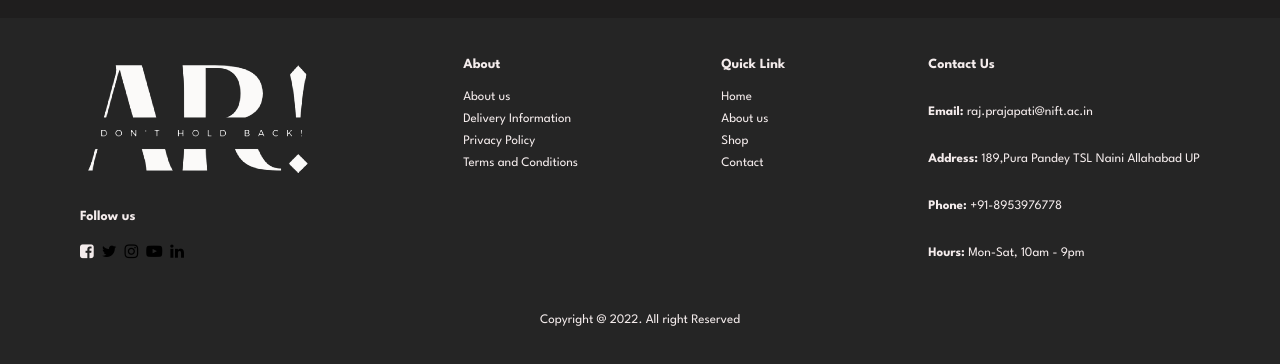
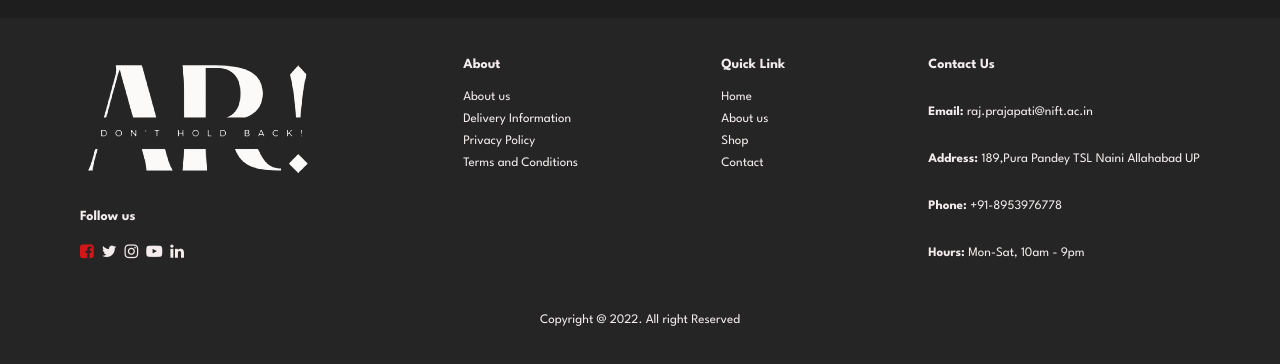
Before and after one commit to Rajjprateek/Brand-AR-PWD-ASSIGNMENT-, a plain HTML site: page index.html in a window 1280 px wide. In both pictures the pointer is over the icon 88 px from the left and 1494 px from the top of the page. Shown: the part 1243-1607 px from the top of the page. Drawn offline with nearby package versions, Linux system fonts and the light colour scheme.

Commit message:
Add files via upload

```diff
--- a/signup.css
+++ b/signup.css
@@ -164,6 +164,7 @@ footer .col{
 	flex-direction: column;
 	align-items: flex-start;
 	margin-bottom: 20px;
+	color: #F4ECEC;
 }
 
 footer .logo{
@@ -198,7 +199,7 @@ footer .follow i{
 
 footer .follow i:hover,
 footer a:hover {
-	color:#F4ECEC;
+	color:#d31619;
 }
 
 footer .copyright{
--- a/style.css
+++ b/style.css
@@ -720,6 +720,8 @@ footer .col{
 	flex-direction: column;
 	align-items: flex-start;
 	margin-bottom: 20px;
+	color: #F4ECEC;
+
 }
 
 footer .logo{
@@ -752,7 +754,7 @@ footer .follow i{
 
 footer .follow i:hover,
 footer a:hover {
-	color:#F4ECEC;
+	color:#d31619;
 }
 
 footer .copyright{
```
